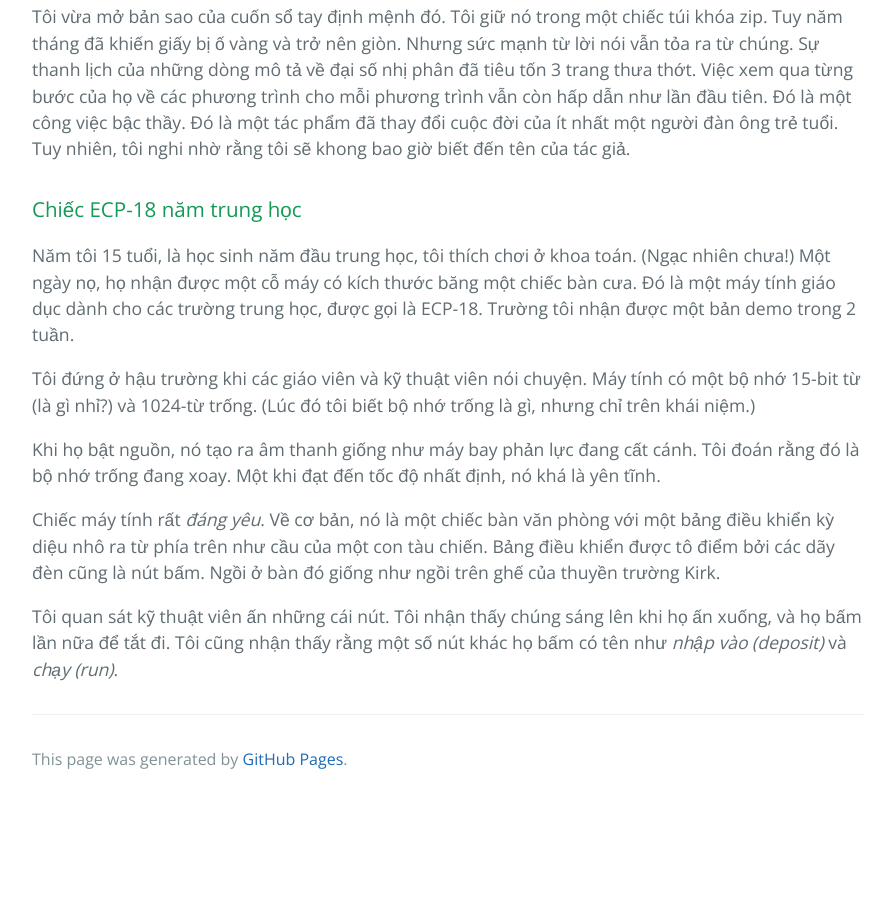
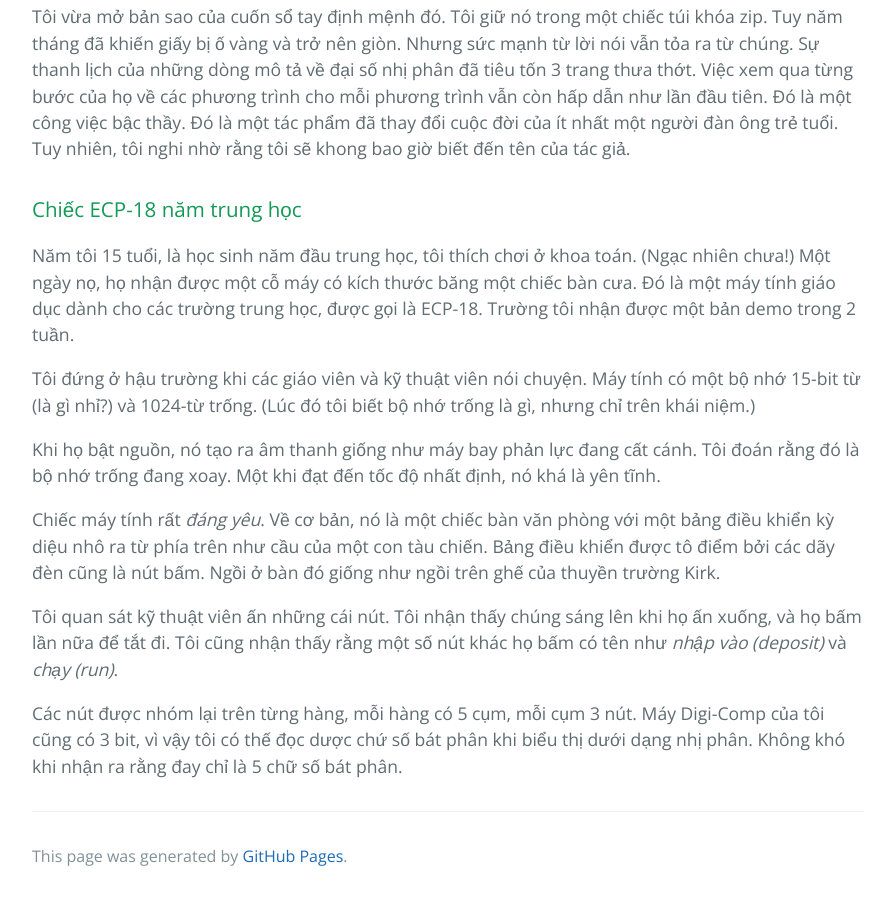
Before and after one commit to HaiBV/haibv.github.io, a Jekyll site: the page built from clean-coder/chapter-14-mentoring-apprenticeship-and-craftsmanship.md, in a window 1280 px wide and 900 px high, scrolled down 2415 px. Shown: the whole window, without its empty margins (192-1087 px from the left). Built offline with Jekyll 4.4.1, drawn with Linux system fonts in a browser that asks for light colours; our own code applies the rules of GitHub Pages for plain Markdown files; before the commit the page ends 3218 px from its top, so only the background shows below that.

Commit message:
Update The Clean Coder - Chapter 14 Mentoring, Apprenticeship, and Craftsmanship

```diff
--- a/clean-coder/chapter-14-mentoring-apprenticeship-and-craftsmanship.md
+++ b/clean-coder/chapter-14-mentoring-apprenticeship-and-craftsmanship.md
@@ -59,3 +59,5 @@ Khi họ bật nguồn, nó tạo ra âm thanh giống như máy bay phản lự
 Chiếc máy tính rất _đáng yêu_. Về cơ bản, nó là một chiếc bàn văn phòng với một bảng điều khiển kỳ diệu nhô ra từ phía trên như cầu của một con tàu chiến. Bảng điều khiển được tô điểm bởi các dãy đèn cũng là nút bấm. Ngồi ở bàn đó giống như ngồi trên ghế của thuyền trường Kirk.
 
 Tôi quan sát kỹ thuật viên ấn những cái nút. Tôi nhận thấy chúng sáng lên khi họ ấn xuống, và họ bấm lần nữa để tắt đi. Tôi cũng nhận thấy rằng một số nút khác họ bấm có tên như _nhập vào (deposit)_ và _chạy (run)_.
+
+Các nút được nhóm lại trên từng hàng, mỗi hàng có 5 cụm, mỗi cụm 3 nút. Máy Digi-Comp của tôi cũng có 3 bit, vì vậy tôi có thế đọc dược chứ số bát phân khi biểu thị dưới dạng nhị phân. Không khó khi nhận ra rằng đay chỉ là 5 chữ số bát phân.
```
